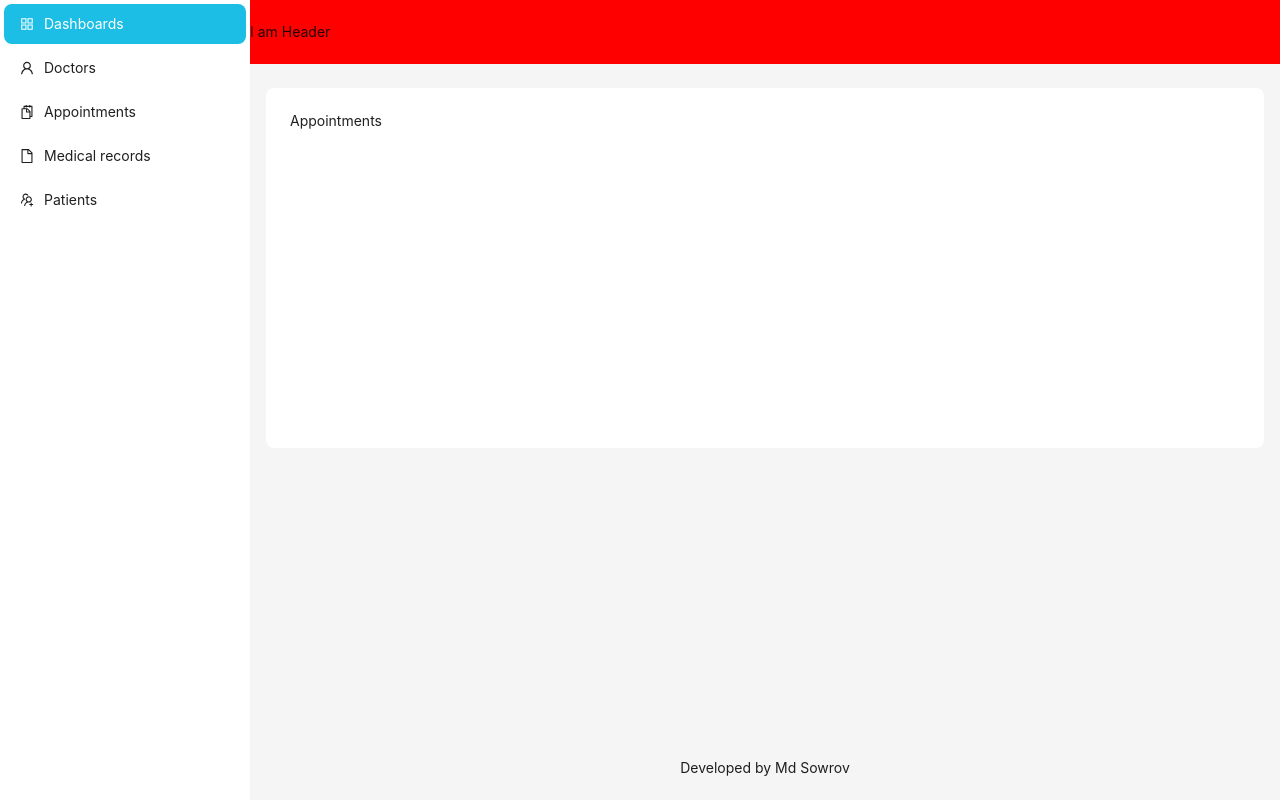
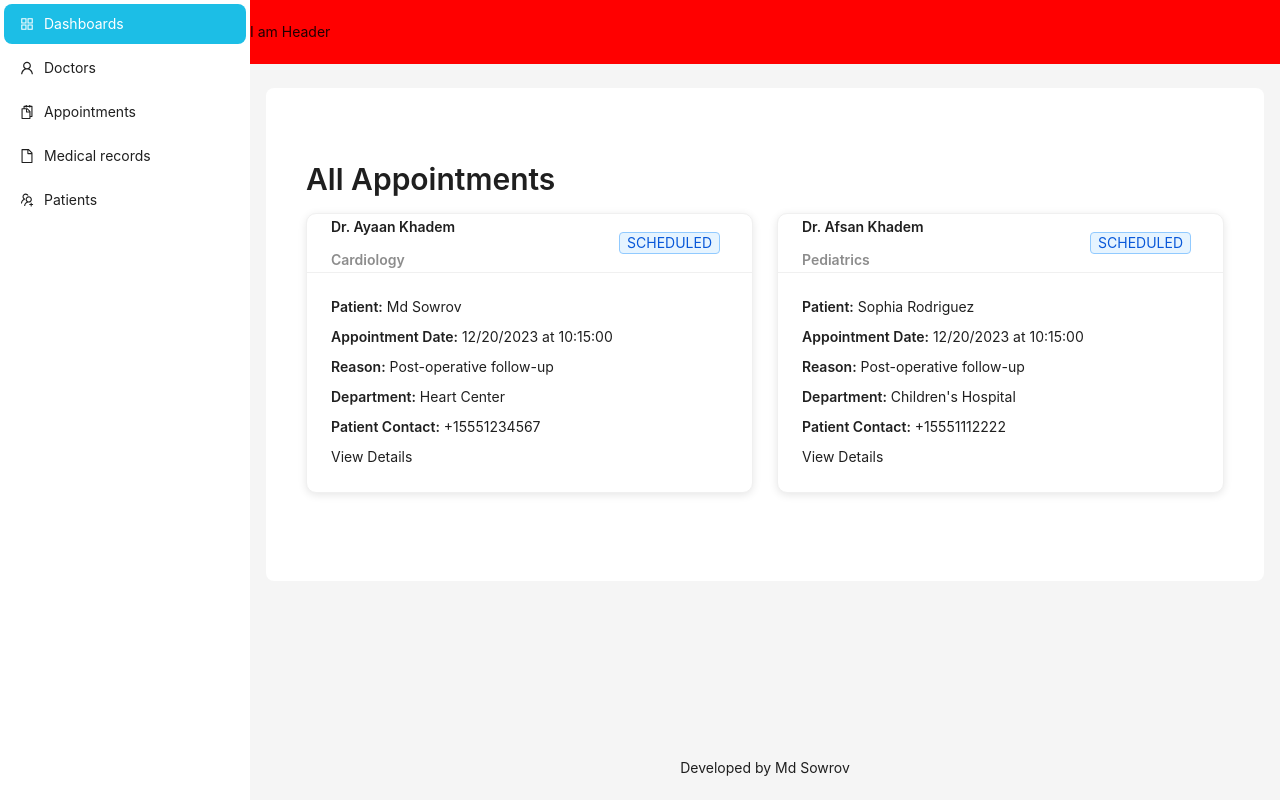
Before and after one commit to mdsowrov2020/hospital-management, a Next.js app in the folder frontend/: page /appointments in a window 1280 px wide. Built offline with nearby package versions, Linux system fonts and the light colour scheme.

Commit message:
Created static  appointmentCard component

```diff
--- /dev/null
+++ b/frontend/components/appointments/AppointmentCard.tsx
@@ -0,0 +1,76 @@
+import { Card, List, Typography, Tag, Space } from "antd";
+import Link from "next/link";
+import React, { useEffect, useState } from "react";
+import dayjs from "dayjs"; // Use dayjs for consistent date formatting
+
+const { Title, Text } = Typography;
+
+const getStatusColor = (status: string) => {
+  switch (status) {
+    case "scheduled":
+      return "blue";
+    case "completed":
+      return "green";
+    case "cancelled":
+      return "red";
+    default:
+      return "gray";
+  }
+};
+export default function AppointmentCard({ appointment }) {
+  return (
+    <List.Item key={appointment.id}>
+      <Card
+        hoverable
+        title={
+          <Space direction="vertical">
+            <Text strong>
+              Dr. {appointment.Doctor.User.firstName}{" "}
+              {appointment.Doctor.User.lastName}
+            </Text>
+            <Text type="secondary">{appointment.Doctor.specialization}</Text>
+          </Space>
+        }
+        extra={
+          <Tag
+            color={getStatusColor(appointment.status)}
+            style={{ fontSize: "14px" }}
+          >
+            {appointment.status.toUpperCase()}
+          </Tag>
+        }
+        style={{
+          borderRadius: "10px",
+          boxShadow: "0 2px 8px rgba(0,0,0,0.1)",
+        }}
+      >
+        <Space direction="vertical" size="small">
+          <Text>
+            <strong>Patient:</strong> {appointment.Patient.User.firstName}{" "}
+            {appointment.Patient.User.lastName}
+          </Text>
+          <Text>
+            <strong>Appointment Date:</strong> {appointment.formattedDate} at{" "}
+            {appointment.appointmentTime}
+          </Text>
+          <Text>
+            <strong>Reason:</strong> {appointment.reason}
+          </Text>
+          <Text>
+            <strong>Department:</strong> {appointment.Doctor.department}
+          </Text>
+          <Text>
+            <strong>Patient Contact:</strong> {appointment.Patient.phoneNumber}
+          </Text>
+
+          {/* Corrected View Details link */}
+          <Link href={`/appointments/${appointment.id}`} passHref>
+            <Text type="link" style={{ marginTop: "0.5rem" }}>
+              View Details
+            </Text>
+          </Link>
+        </Space>
+      </Card>
+    </List.Item>
+  );
+}
--- a/frontend/next.config.ts
+++ b/frontend/next.config.ts
@@ -13,6 +13,15 @@ const nextConfig = {
     "rc-tree",
     "rc-table",
     "@rc-component/util",
+
+    "rc-select",
+    "rc-cascader",
+
+    "rc-field-form",
+    "rc-trigger",
+    "rc-dialog",
+    "rc-input",
+    "rc-checkbox",
   ],
   experimental: {
     missingSuspenseWithCSRBailout: false,
--- a/frontend/pages/appointments/index.tsx
+++ b/frontend/pages/appointments/index.tsx
@@ -1,7 +1,119 @@
-import React from "react";
+// import AppointmentCard from "@/components/appointments/AppointmentCard";
+// import { Col, Row } from "antd";
+// import React from "react";
+
+// const Appointments = () => {
+//   return (
+//     <div>
+//       Appointments
+//       <Row gutter={[16, 16]}>
+//         <Col span={6}>
+//           <AppointmentCard />
+//         </Col>
+//       </Row>
+//     </div>
+//   );
+// };
+
+// export default Appointments;
+
+// pages/appointments/index.tsx
+import { Card, List, Typography, Tag, Space } from "antd";
+import Link from "next/link";
+import React, { useEffect, useState } from "react";
+import dayjs from "dayjs"; // Use dayjs for consistent date formatting
+import AppointmentCard from "@/components/appointments/AppointmentCard";
+
+const { Title, Text } = Typography;
+
+const appointmentsData = [
+  {
+    id: 1,
+    doctorId: 1,
+    patientId: 1,
+    appointmentDate: "2023-12-20T00:00:00.000Z",
+    appointmentTime: "10:15:00",
+    status: "scheduled",
+    reason: "Post-operative follow-up",
+    notes: "Check incision healing progress",
+    Doctor: {
+      id: 1,
+      userId: 7,
+      specialization: "Cardiology",
+      licenseNumber: "MD-123456",
+      department: "Heart Center",
+      availableDays: ["Monday", "Wednesday", "Friday"],
+      availableHours: "09:00-17:00",
+      User: { firstName: "Ayaan", lastName: "Khadem" },
+    },
+    Patient: {
+      id: 1,
+      userId: 1,
+      dateOfBirth: "1985-05-15T00:00:00.000Z",
+      gender: "female",
+      bloodType: "A+",
+      address: "123 Main St, Anytown, USA",
+      phoneNumber: "+15551234567",
+      User: { firstName: "Md", lastName: "Sowrov" },
+    },
+  },
+  {
+    id: 2,
+    doctorId: 2,
+    patientId: 3,
+    appointmentDate: "2023-12-20T00:00:00.000Z",
+    appointmentTime: "10:15:00",
+    status: "scheduled",
+    reason: "Post-operative follow-up",
+    notes: "Check incision healing progress",
+    Doctor: {
+      id: 2,
+      userId: 8,
+      specialization: "Pediatrics",
+      licenseNumber: "PD-987654",
+      department: "Children's Hospital",
+      availableDays: ["Monday", "Tuesday", "Thursday"],
+      availableHours: "08:00-15:00",
+      User: { firstName: "Afsan", lastName: "Khadem" },
+    },
+    Patient: {
+      id: 3,
+      userId: 12,
+      dateOfBirth: "2018-03-10T00:00:00.000Z",
+      gender: "female",
+      bloodType: "B+",
+      address: "789 Playground Lane, Kidsville",
+      phoneNumber: "+15551112222",
+      User: { firstName: "Sophia", lastName: "Rodriguez" },
+    },
+  },
+];
 
 const Appointments = () => {
-  return <div>Appointments</div>;
+  const [formattedAppointments, setFormattedAppointments] = useState<any[]>([]);
+
+  // Format dates consistently on the client side
+  useEffect(() => {
+    const formattedData = appointmentsData.map((appointment) => ({
+      ...appointment,
+      formattedDate: dayjs(appointment.appointmentDate).format("MM/DD/YYYY"), // Format date consistently
+    }));
+    setFormattedAppointments(formattedData);
+  }, []);
+
+  return (
+    <div style={{ maxWidth: 1200, margin: "2rem auto", padding: "1rem" }}>
+      <Title level={2}>All Appointments</Title>
+
+      <List
+        grid={{ gutter: 24, column: 2 }}
+        dataSource={formattedAppointments}
+        renderItem={(appointment) => (
+          <AppointmentCard appointment={appointment} />
+        )}
+      />
+    </div>
+  );
 };
 
 export default Appointments;
```
Also changed, not shown: frontend/pages/appointments/[id].tsx (+7 -0 lines).
